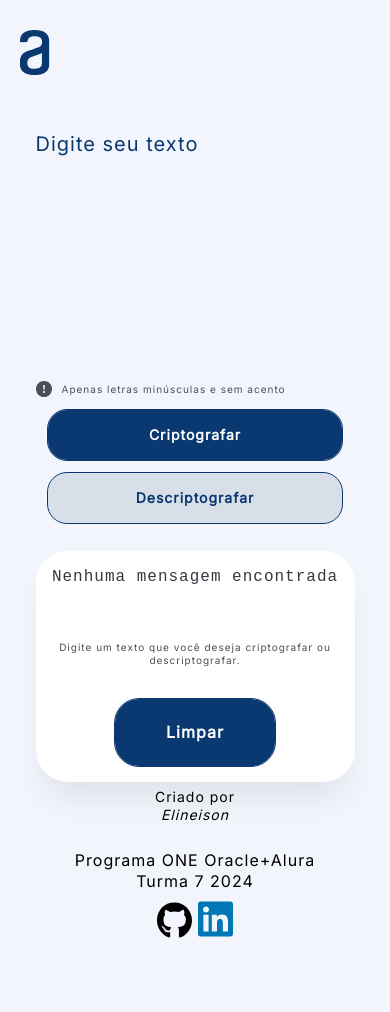
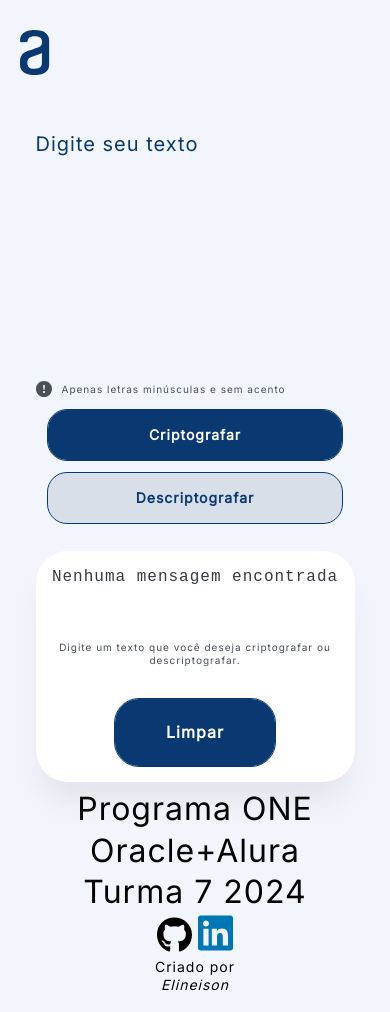
Before and after one commit to Elineison/decodificadorDeTexto, a plain HTML site: page index.html in a window 390 px wide. Before the commit the page ends 943 px from the top, so only its background shows below. Drawn offline with Linux system fonts and the light colour scheme.

Commit message:
responsive

```diff
--- a/index.html
+++ b/index.html
@@ -45,15 +45,10 @@
         </article>
     </main>
     <footer class="footer ">
-        <h1 class="criador">Criado por<br>
 
-            <a href="https://www.instagram.com/elineison_/" target="_blank" class="usuario" rel="noopener">
-                Elineison<br><br>
-            </a>
+        <h1 class="footer">
+            Programa ONE Oracle+Alura<br>Turma 7 2024
         </h1>
-        <p class="footer">
-            Programa ONE Oracle+Alura<br>Turma 7 2024
-        </p>
         <div>
             <a href="https://github.com/Elineison" target="_blank" rel="noopener">
                 <img class="links" src="images/github.svg" alt="logo github">
@@ -62,8 +57,15 @@
             <a href="https://www.linkedin.com/in/elineison-inacio-de-sousa/" target="_blank" rel="noopener">
                 <img class="links" src="images/linkedin.svg" alt="logo linkedin">
             </a>
+            <h1 class="criador">Criado por<br>
+
+                <a href="https://www.instagram.com/elineison_/" target="_blank" class="usuario" rel="noopener">
+                    Elineison<br><br>
+                </a>
+            </h1>
         </div>
     </footer>
+
     <script src="script.js"></script>
 </body>
 
```
